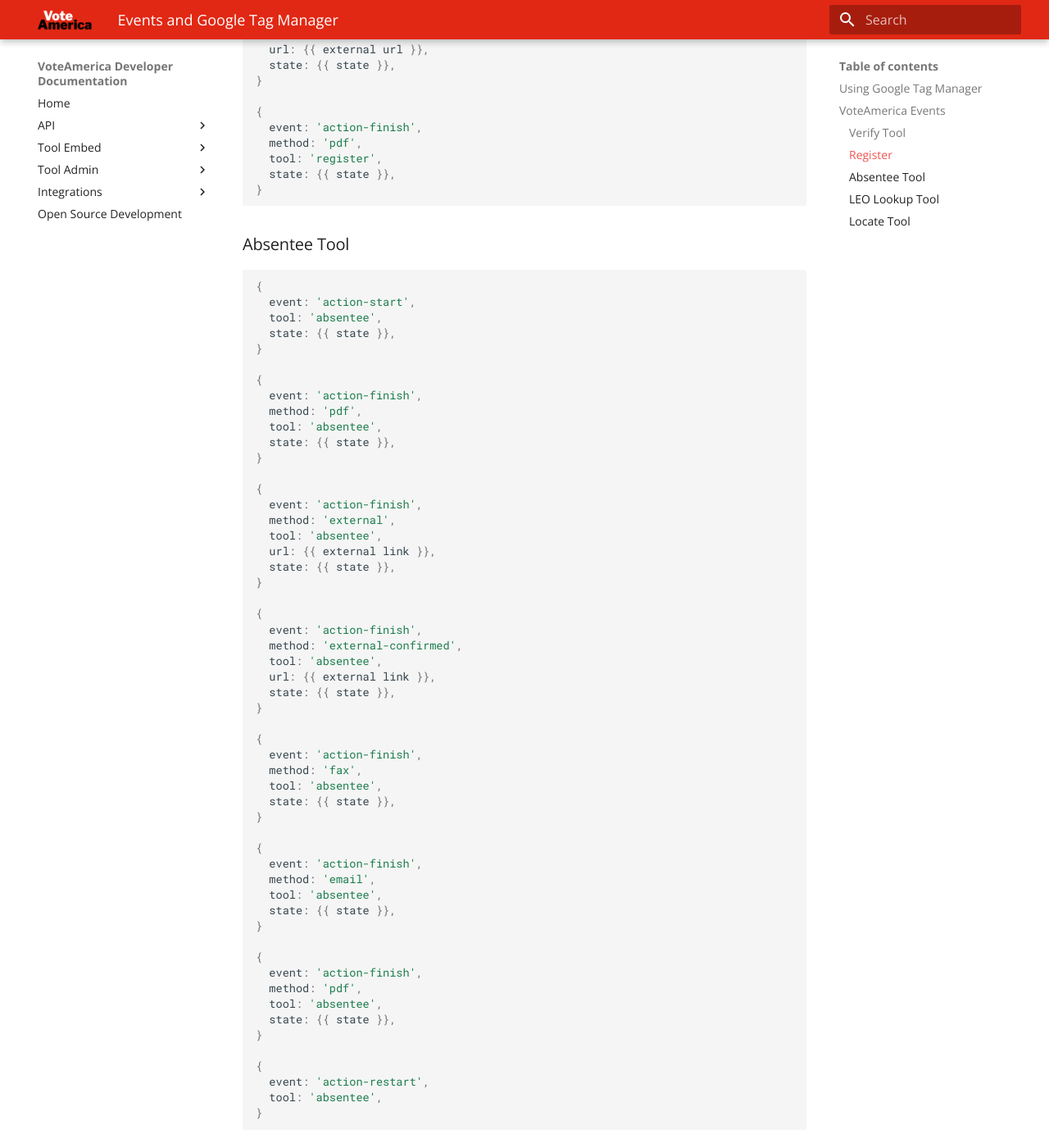
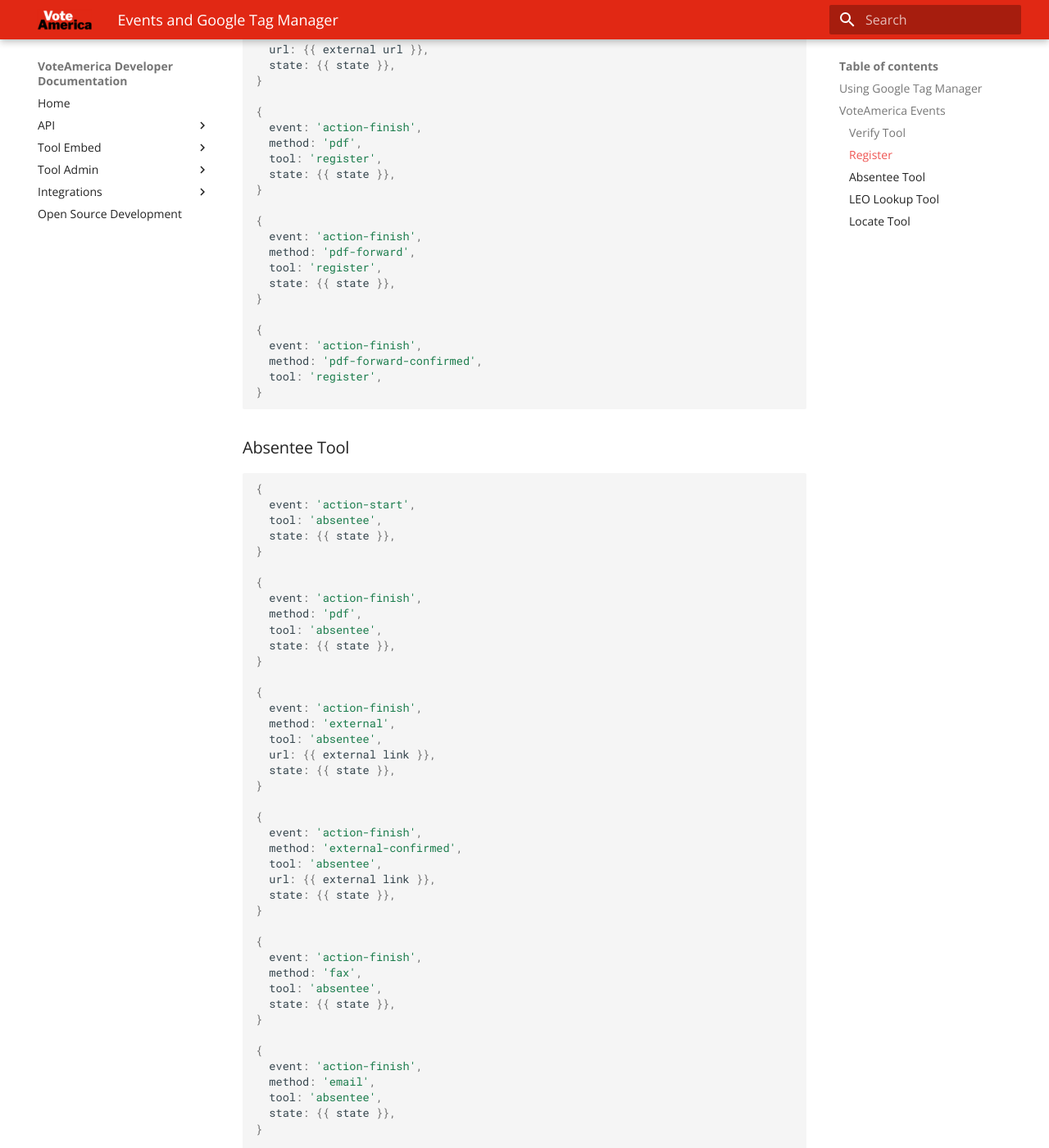
Before and after one commit to vote/turnout, an MkDocs documentation site: the page built from docs/turnout/embed/gtm.md, in a window 1280 px wide and 1400 px high, scrolled down 1356 px. Shown: the whole window at 82% size. Built offline with MkDocs 1.6.1 and Material for MkDocs 9.7.7, drawn with Linux system fonts in a browser that asks for light colours; some of the changed text lies outside the part shown.

Commit message:
Docs update (#556)

````diff
--- a/docs/turnout/embed/gtm.md
+++ b/docs/turnout/embed/gtm.md
@@ -59,6 +59,19 @@
   tool: 'register',
   state: {{ state }},
 }
+
+{
+  event: 'action-finish',
+  method: 'pdf-forward',
+  tool: 'register',
+  state: {{ state }},
+}
+
+{
+  event: 'action-finish',
+  method: 'pdf-forward-confirmed',
+  tool: 'register',
+}
 ```
 
 ### Absentee Tool
@@ -115,6 +128,19 @@
 }
 
 {
+  event: 'action-finish',
+  method: 'pdf-forward',
+  tool: 'absentee',
+  state: {{ state }},
+}
+
+{
+  event: 'action-finish',
+  method: 'pdf-forward-confirmed',
+  tool: 'absentee',
+}
+
+{
   event: 'action-restart',
   tool: 'absentee',
 }
````
